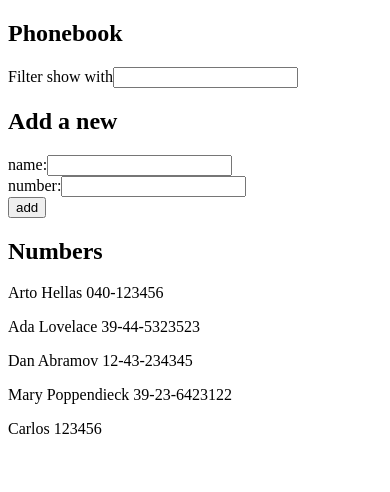
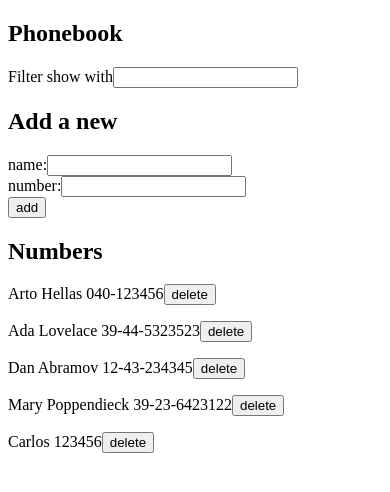
Before and after one commit to carlosazaustre/fullstack-course-helsinki, a React (Create React App) app in the folder part2/phonebook/: page / in a window 390 px wide. Shown: the top 492 px of the page. Built offline with nearby package versions, Linux system fonts and the light colour scheme; data requests are answered from the project's data file.

Commit message:
2.17: Phonebook step9

```diff
--- a/part2/phonebook/src/App.js
+++ b/part2/phonebook/src/App.js
@@ -58,6 +58,15 @@ const App = () => {
       })
   }
 
+  const deletePerson = id => {
+    personService
+      .remove(id)
+      .then(() => {
+        const updatedPersons = persons.filter(p => p.id !== id);
+        setPersons(updatedPersons);
+      })
+  }
+
   const handleContactChange = event => {
     setNewName(event.target.value);
   }
@@ -70,6 +79,7 @@ const App = () => {
     setSearchName(event.target.value);
     setShowAll(false);
   }
+
 
   return (
     <div>
@@ -84,7 +94,10 @@ const App = () => {
         onChangeNumberHandler={handleNumberChange}
       />
       <h2>Numbers</h2>
-      <Persons persons={contactsToShow} />
+      <Persons
+        persons={contactsToShow}
+        onDelete={deletePerson}
+      />
     </div>
   );
 }
--- a/part2/phonebook/src/components/Persons.js
+++ b/part2/phonebook/src/components/Persons.js
@@ -1,9 +1,12 @@
 import React from 'react';
 
-const Persons = ({ persons }) => (
+const Persons = ({ persons, onDelete }) => (
   <>
     {persons.map(pers => (
-      <p key={pers.name}>{pers.name} {pers.number}</p>
+      <p key={pers.id}>
+        {pers.name} {pers.number}
+        <button onClick={() => onDelete(pers.id)}>delete</button>
+      </p>
     ))}
   </>
 );
--- a/part2/phonebook/src/services/persons.js
+++ b/part2/phonebook/src/services/persons.js
@@ -11,7 +11,13 @@ const create = newObject => {
   return request.then(response => response.data);
 }
 
+const remove = id => {
+  const request = axios.delete(`${baseUrl}/${id}`);
+  return request.then(response => response.data);
+}
+
 export default {
   getAll,
-  create
+  create,
+  remove
 }
```
